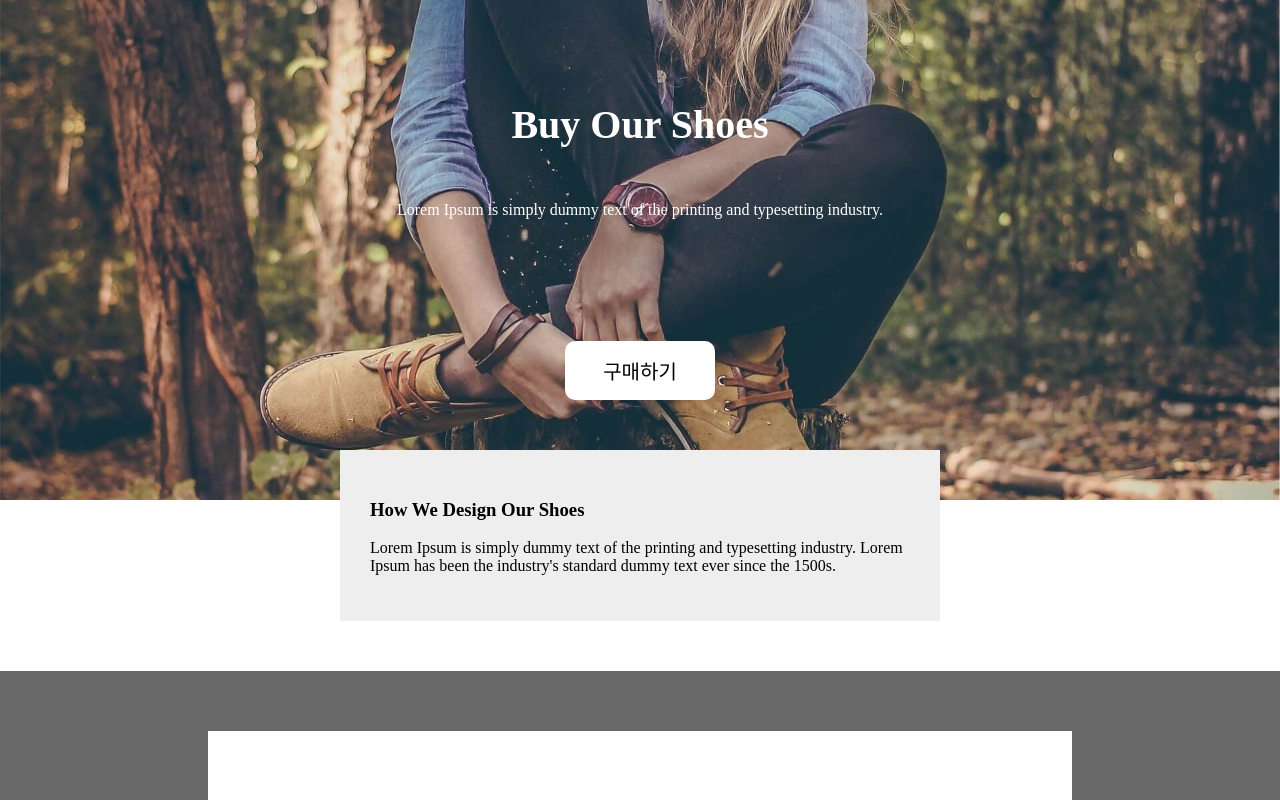
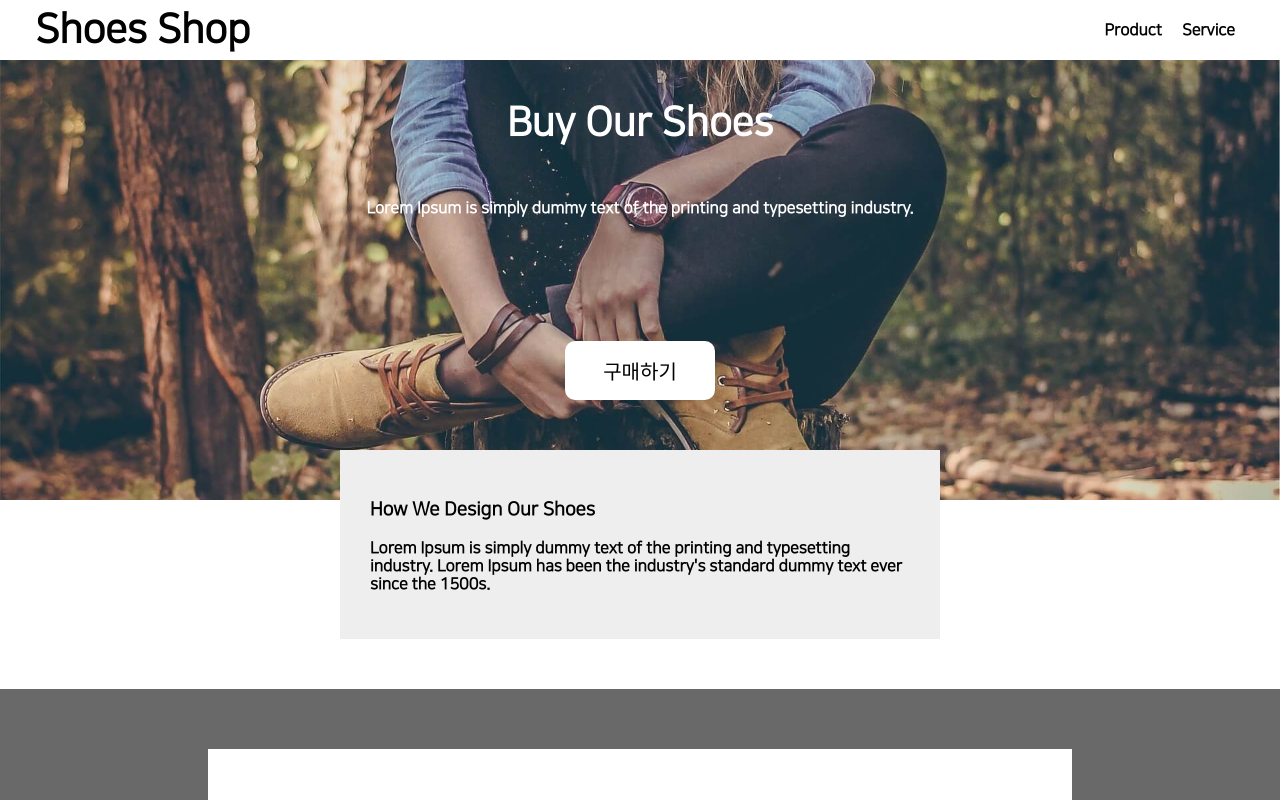
Before and after one commit to colo1211/MarkUp_Reprac, a plain HTML site: page part2/LandingPage.html in a window 1280 px wide. Shown: the top 800 px of the page. Drawn offline with Linux system fonts and the light colour scheme; files whose address does not match are found by name.

Commit message:
NavBar Made By Flex-box

```diff
--- a/part2/LandingPage.css
+++ b/part2/LandingPage.css
@@ -1,5 +1,12 @@
+@font-face{
+    font-family : '메인폰트';
+    src : url(../NanumSquare-master/NanumSquareR.ttf);
+}
+
 body{
     margin : 0px;
+    font-family: '메인폰트';
+    font-weight : 900;
 }
 
 div, input, textarea, button{
@@ -133,3 +140,28 @@ div, input, textarea, button{
     position : relative;
     padding : 10px;
 }
+
+
+
+
+
+
+
+.flex-container {
+    position : fixed;
+    z-index: 1;
+    width : 100%;
+    background-color: white;
+    display : flex;
+    height : 50px;
+    padding : 30px;
+    align-items: center;
+}
+
+
+
+.flex-box {
+    cursor: pointer;
+    margin-right : 10px;
+    padding : 5px;
+}
--- a/part2/LandingPage.html
+++ b/part2/LandingPage.html
@@ -4,8 +4,16 @@
         <title>layout2</title>
         <meta chatset='utf-8'>
         <link rel="stylesheet" href="./LandingPage.css">
+
     </head>
     <body>
+
+        <div class="flex-container">
+            <div class="flex-box" style='font-size: 40px'>Shoes Shop</div>
+            <div class="flex-box" style="flex-grow:1"></div>
+            <div class="flex-box">Product</div>
+            <div class="flex-box">Service</div>
+        </div>
 
        <div class='main-background'>
             <h4 class='main-title'>Buy Our Shoes</h4>
```
